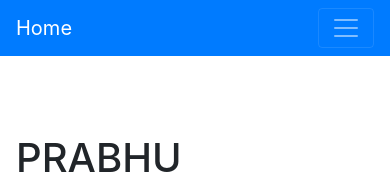
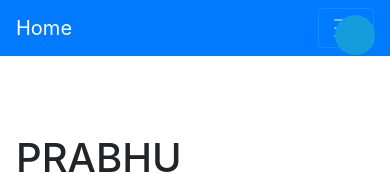
Before and after one commit to PrabhuSD/PrabhuSD.github.io, a website with bundled scripts: page index.html in a window 390 px wide. Shown: the top 174 px of the page. Built offline with nearby package versions, Linux system fonts and the light colour scheme; a web font is replaced by a local one.

Commit message:
Update index.html

```diff
--- a/index.html
+++ b/index.html
@@ -30,6 +30,8 @@
   </head>
 
   <body id="page-top">
+  <!-- ======= Mobile nav toggle button ======= -->
+  <i class="bi bi-list mobile-nav-toggle d-xl-none"></i>
 
     <nav class="navbar navbar-expand-lg navbar-dark bg-primary fixed-top" id="sideNav">
       <a class="navbar-brand js-scroll-trigger" href="#page-top">
```
